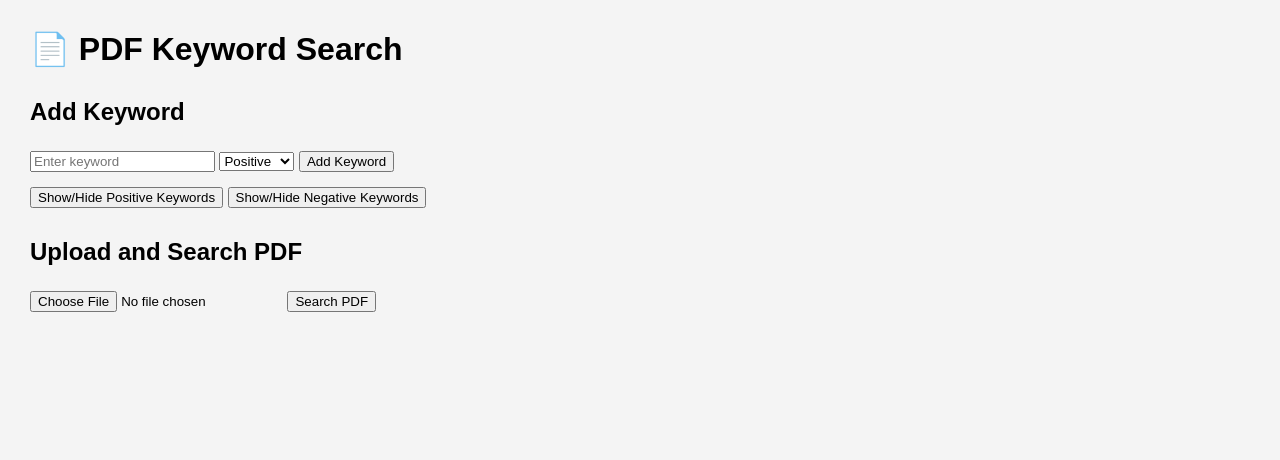
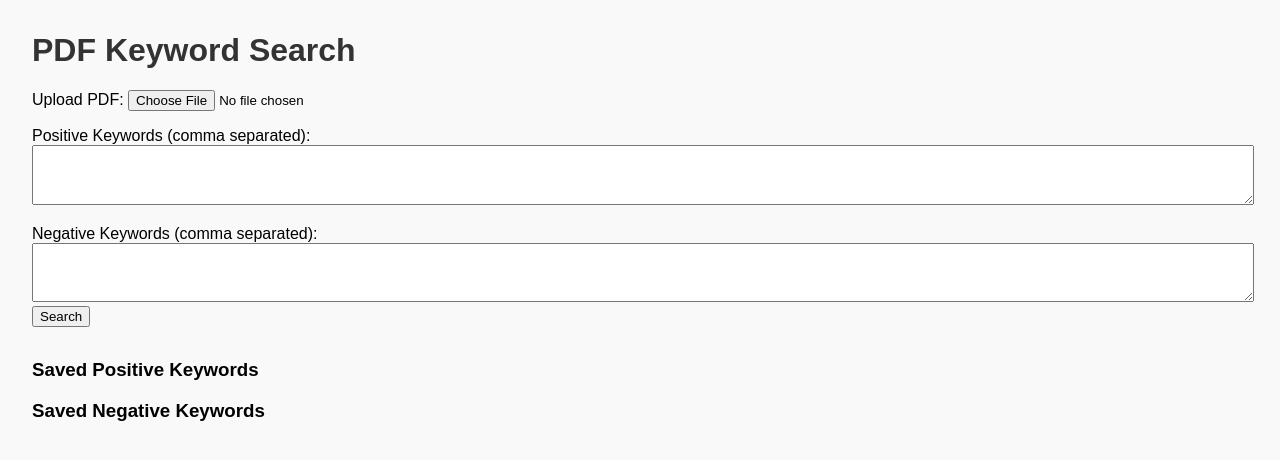
Before and after one commit to Aaronicc/pdf-keyword-search, a Flask app: page / in a window 1280 px wide. Shown: the top 460 px of the page. Run offline with Flask 3, Linux system fonts and the light colour scheme; data that the repository does not hold is empty.

Commit message:
Update index.html

```diff
--- a/templates/index.html
+++ b/templates/index.html
@@ -1,101 +1,150 @@
-<!DOCTYPE html>
+<!doctype html>
 <html lang="en">
 <head>
-    <meta charset="UTF-8">
+  <meta charset="utf-8">
   <title>PDF Keyword Search</title>
+  <link rel="stylesheet" href="https://cdnjs.cloudflare.com/ajax/libs/font-awesome/6.5.0/css/all.min.css">
   <style>
     body {
       font-family: Arial, sans-serif;
-            margin: 30px;
-            background-color: #f4f4f4;
+      margin: 2em;
+      background-color: #f9f9f9;
     }
-        h2 {
-            margin-top: 30px;
+    h1 {
+      color: #333;
     }
-        .result-box {
+    form {
+      margin-bottom: 2em;
+    }
+    label {
+      display: block;
+      margin-top: 1em;
+    }
+    textarea {
+      width: 100%;
+      height: 4em;
+    }
+    .results {
       background: #fff;
-            border-left: 4px solid #007BFF;
-            padding: 10px 15px;
-            margin: 10px 0;
-            border-radius: 5px;
-        }
-        .toggle-section {
-            margin-top: 10px;
+      padding: 1em;
+      border: 1px solid #ccc;
+      margin-top: 2em;
     }
     .keyword-list {
-            display: none;
-            margin: 10px 0;
-            padding-left: 20px;
+      list-style: none;
+      padding: 0;
     }
-        button {
-            margin-top: 5px;
+    .keyword-list li {
+      display: flex;
+      align-items: center;
+      justify-content: space-between;
+      background: #eee;
+      margin-bottom: 5px;
+      padding: 5px 10px;
+      border-radius: 4px;
+    }
+    .keyword-list li span {
+      flex-grow: 1;
+    }
+    .keyword-list i {
+      cursor: pointer;
+      margin-left: 10px;
+      color: #333;
+    }
+    .match {
+      margin: 0.5em 0;
+      padding: 0.5em;
+      background-color: #e0f7fa;
+      border-left: 5px solid #00acc1;
+    }
+    .match strong {
+      color: #006064;
     }
   </style>
+</head>
+<body>
+  <h1>PDF Keyword Search</h1>
+
+  <form action="/search_pdf" method="post" enctype="multipart/form-data">
+    <label>Upload PDF:
+      <input type="file" name="pdf_file" required>
+    </label>
+    <label>Positive Keywords (comma separated):
+      <textarea name="positive_keywords"></textarea>
+    </label>
+    <label>Negative Keywords (comma separated):
+      <textarea name="negative_keywords"></textarea>
+    </label>
+    <button type="submit">Search</button>
+  </form>
+
+  <h3>Saved Positive Keywords</h3>
+  <ul class="keyword-list">
+    {% for keyword in saved_pos_keywords %}
+    <li>
+      <span>{{ keyword[1] }}</span>
+      <span>
+        <i class="fa-solid fa-pen-to-square" onclick="editKeyword({{ keyword[0] }}, '{{ keyword[1] }}', 'positive')"></i>
+        <i class="fa-solid fa-trash" onclick="confirmDelete({{ keyword[0] }}, 'positive')"></i>
+      </span>
+    </li>
+    {% endfor %}
+  </ul>
+
+  <h3>Saved Negative Keywords</h3>
+  <ul class="keyword-list">
+    {% for keyword in saved_neg_keywords %}
+    <li>
+      <span>{{ keyword[1] }}</span>
+      <span>
+        <i class="fa-solid fa-pen-to-square" onclick="editKeyword({{ keyword[0] }}, '{{ keyword[1] }}', 'negative')"></i>
+        <i class="fa-solid fa-trash" onclick="confirmDelete({{ keyword[0] }}, 'negative')"></i>
+      </span>
+    </li>
+    {% endfor %}
+  </ul>
+
+  {% if results %}
+  <div class="results">
+    <h3>Keyword Matches</h3>
+    {% for result in results %}
+    <div class="match">
+      <strong>Page {{ result.page }}</strong>: {{ result.text }}
+    </div>
+    {% endfor %}
+  </div>
+  {% endif %}
+
+  <form id="deleteForm" method="post" style="display:none;"></form>
+  <form id="editForm" method="post" style="display:none;"></form>
+
   <script>
-        function toggleKeywords(id) {
-            var elem = document.getElementById(id);
-            elem.style.display = (elem.style.display === 'none') ? 'block' : 'none';
+    function confirmDelete(id, type) {
+      if (confirm('Are you sure you want to delete this keyword?')) {
+        const form = document.getElementById('deleteForm');
+        form.action = '/delete_keyword/' + id + '?type=' + type;
+        form.submit();
+      }
+    }
+
+    function editKeyword(id, word, type) {
+      const newWord = prompt('Edit keyword:', word);
+      if (newWord && newWord !== word) {
+        const form = document.getElementById('editForm');
+        form.action = '/edit_keyword/' + id;
+        const input1 = document.createElement('input');
+        input1.type = 'hidden';
+        input1.name = 'word';
+        input1.value = newWord;
+        const input2 = document.createElement('input');
+        input2.type = 'hidden';
+        input2.name = 'type';
+        input2.value = type;
+        form.appendChild(input1);
+        form.appendChild(input2);
+        form.submit();
+      }
     }
   </script>
-</head>
-<body>
-    <h1>📄 PDF Keyword Search</h1>
-
-    <!-- Add Keyword Form -->
-    <h2>Add Keyword</h2>
-    <form action="/add_keyword" method="post">
-        <input type="text" name="keyword" placeholder="Enter keyword" required>
-        <select name="type">
-            <option value="positive">Positive</option>
-            <option value="negative">Negative</option>
-        </select>
-        <button type="submit">Add Keyword</button>
-    </form>
-
-    <!-- Show/Hide Keywords -->
-    <div class="toggle-section">
-        <button onclick="toggleKeywords('positive-kw')">Show/Hide Positive Keywords</button>
-        <div id="positive-kw" class="keyword-list">
-            <ul>
-                {% for word in pos_keywords %}
-                    <li>{{ word }}</li>
-                {% endfor %}
-            </ul>
-        </div>
-
-        <button onclick="toggleKeywords('negative-kw')">Show/Hide Negative Keywords</button>
-        <div id="negative-kw" class="keyword-list">
-            <ul>
-                {% for word in neg_keywords %}
-                    <li>{{ word }}</li>
-                {% endfor %}
-            </ul>
-        </div>
-    </div>
-
-    <!-- PDF Upload Form -->
-    <h2>Upload and Search PDF</h2>
-    <form method="POST" enctype="multipart/form-data">
-        <input type="file" name="pdf" accept=".pdf" required>
-        <button type="submit">Search PDF</button>
-    </form>
-
-    <!-- Search Results -->
-    {% if results %}
-        <h2>Search Results</h2>
-        {% for result in results %}
-            <div class="result-box">
-                <strong>Page {{ result.page }}</strong><br>
-                {% if result.found_positive %}
-                    <span style="color: green;">✅ Positive Keywords Found:</span>
-                    {{ result.found_positive | join(', ') }}<br>
-                {% endif %}
-                {% if result.found_negative %}
-                    <span style="color: red;">❌ Negative Keywords Found:</span>
-                    {{ result.found_negative | join(', ') }}<br>
-                {% endif %}
-            </div>
-        {% endfor %}
-    {% endif %}
 </body>
 </html>
```
Lines whose indentation alone changed are shown as unchanged.
